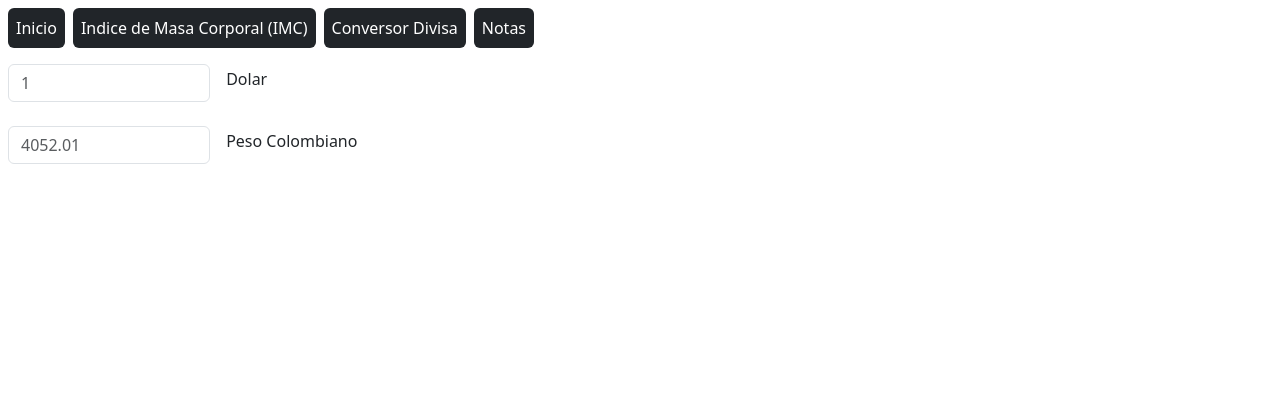
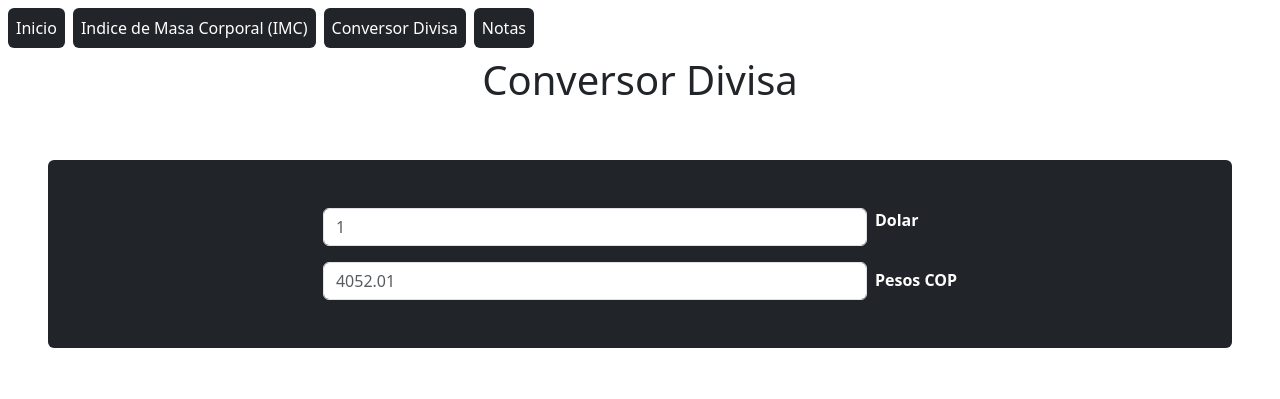
Before and after one commit to Boca117/ejerciciosEvents, a plain HTML site: page Conversor Divisa/divisa.html in a window 1280 px wide. Drawn offline with nearby package versions, Linux system fonts and the light colour scheme.

Commit message:
se hacen los estilos correspondientes y se termina finalmente todo el taller

```diff
--- a/Conversor Divisa/divisa.html
+++ b/Conversor Divisa/divisa.html
@@ -14,15 +14,16 @@
 </header>
 <body>
 
-    <form id="form" class="d-flex align-items-center gap-3">
-        <div class="mb-3 d-flex flex-column gap-2 p-2">
-            <div class="mb-3 d d-flex align-items-center gap-3">
-                <input type="input" id="dolar" class="form-control w-50" placeholder="1">
-                <label class="form-label">Dolar</label>
+    <h1 class="text-center">Conversor Divisa</h1>
+    <form id="form" class="d-flex align-items-center gap-3 p-5 ">
+        <div class="d-flex gap-2 p-5 w-100 justify-content-center rounded bg-dark">
+            <div class="d-flex flex-column align-items-center gap-3 justify-content-between w-50">
+                <input type="input" id="dolar" class="form-control w-100" placeholder="1">
+                <input type="input" id="pesos" class="form-control w-100" placeholder="4052.01">
             </div>
-            <div class="mb-3 d-flex  align-items-center gap-3">
-                <input type="input" id="pesos" class="form-control w-50" placeholder="4052.01">
-                <label class="form-label d-flex">Peso Colombiano</label>
+            <div class="d-flex flex-column gap-3 justify-content-between">
+                <label class="form-label text-white fw-bold">Dolar</label>
+                <label class="form-label text-white fw-bold">Pesos COP</label>
             </div>
         </div>
 
--- a/Notas/notas.js
+++ b/Notas/notas.js
@@ -51,7 +51,7 @@ function mostrarNota(nota) {
     card.className = "card d-flex col-3 p-2";
     card.innerHTML = `
         <div class="card-body gap-3 d-flex flex-column align-items-center justify-content-between">
-            <div class="d-flex gap-2">
+            <div class="d-flex gap-2 border-bottom border-dark">
                 <input onClick="marcarRealizada(${nota.id})" type="checkbox" ${nota.finalizada? "checked": ""}>
                 <h5 class="card-title">${nota.titulo}</h5>
             </div>
```
Also changed, not shown: IMC/imc.html (+7 -6 lines), Notas/notas.html (+3 -3 lines), index.html (+2 -2 lines).
